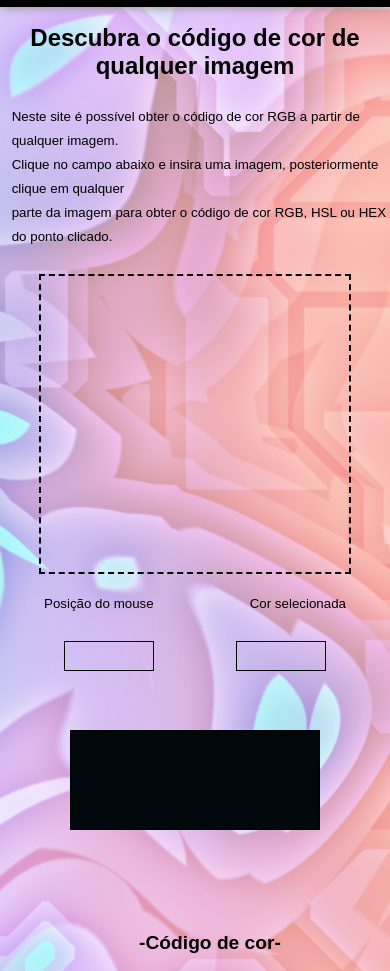
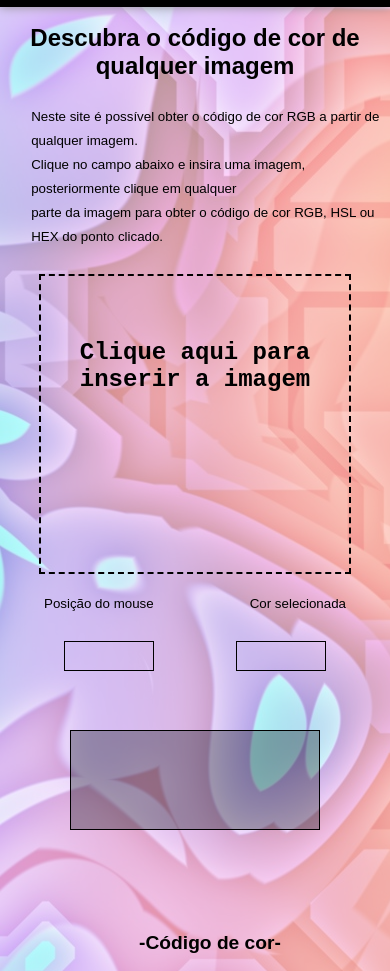
Before and after one commit to FelipeSilva56/Projeto-Seletor-de-C-digo-de-Cor, a plain HTML site: page index.html in a window 390 px wide. Shown: the part 53-1024 px from the top of the page. Drawn offline with Linux system fonts and the light colour scheme.

Commit message:
refatoração

```diff
--- a/index.html
+++ b/index.html
@@ -27,6 +27,7 @@
                     <img src="./img01/fechar.png" alt="X" id="fechar">
                     <div class="entrada">
                         <div class="preview" id="preview">
+                            <h1 class="msg">Clique aqui para inserir a imagem</h1>
                             <img id="image" draggable="false">
                             <canvas id="cs" style="display:none;"></canvas>
                             <input type="file" name="arquivo1" id="arquivo" accept="image/*">
@@ -61,7 +62,7 @@
                     </p>
                 </div>
                 <div class="rgb">
-                    <h2>O que é RBG?</h2>
+                    <h2>O que é RGB?</h2>
                     <p>RGB é a sigla do sistema de cores aditivas formado pelas iniciais das cores em inglês Red, Green e Blue, que significa em português, respectivamente, Vermelho, Verde e Azul.
                     </p>
                     <p>
--- a/seletor.js
+++ b/seletor.js
@@ -11,7 +11,7 @@ preview.onclick = () =>{
 
 let image = document.getElementById('image')
 let fechar = document.querySelector("#fechar");
-
+let msg = document.querySelector(".msg");
 fechar.classList.add('fecharOff')
 
 
@@ -21,7 +21,8 @@ fechar.addEventListener('click', function(){
     fechar.classList.add('fecharOff')
     previewCor.style.backgroundColor = "rgba(255,255,255, 0)"
     selectCor.style.backgroundColor = "rgba(255,255,255, 0)"
-    resultado.innerHTML = ''
+    resultado.innerHTML = '';
+    msg.classList.remove('msgDesativo')
 });
 
 
@@ -38,6 +39,7 @@ window.addEventListener('DOMContentLoaded', () =>{
         //image.style.height = '100%';
 
         fechar.classList.remove('fecharOff');
+        msg.classList.add('msgDesativo')
     });
 });
 
@@ -79,8 +81,8 @@ image.addEventListener('click', (e) =>{
     let hsl = rgbParaHsl(p[0], p[1], p[2])
     let hex = rgbParaHex(p[0], p[1], p[2])
     resultado.innerHTML = 'RGB: '+ rgb +'<br>'
-    resultado.innerHTML += 'HSL :'+ hsl +'<br>'
-    resultado.innerHTML += 'Hexadecimal :' + hex
+    resultado.innerHTML += 'HSL: '+ hsl +'<br>'
+    resultado.innerHTML += 'Hexadecimal: ' + hex
 
     selectCor.style.backgroundColor = hex
     });
--- a/seletor2.0.css
+++ b/seletor2.0.css
@@ -45,7 +45,9 @@ input[type="file"]{
     border: dashed 2px black;
     overflow-y: auto;
     overflow-x: auto;
-    cursor: crosshair
+    cursor: crosshair;
+    transition: background-color 0.5s ease-in-out;
+    transition: color 0.5s ease-in-out  ;
 }
 .saida{
     float:right;
@@ -123,13 +125,17 @@ display: inline-block;
 margin-top: 40px;
 width:300px;
 height:100px;
-background-color: rgb(0, 8, 12);
+background-color: rgba(0, 8, 12, 0.322);
 border:solid 1px black;
 font-family: Arial, Helvetica, sans-serif;
 font-size: 25px;
 margin-left: 30px;
-color:#ffffff;
+color:#1a1515;
 padding:5px;
+}
+.preview:hover{
+    background-color: rgba(0, 0, 0, 0.377);
+    color:#fff;
 }
 .saida p{
     display: inline-block;
@@ -232,7 +238,7 @@ footer p{
 @media(max-width:530px) {
     p{
         font-size:10pt;
-        padding-left: 3%;
+        padding-left:8%;
     }
     .intro{
         max-width: 530px;
@@ -262,6 +268,12 @@ footer p{
     }
     .p1{
         padding-left: 5px !important;
+    }
+    #resultado{
+        font-size: 18px;
+        line-height: 25px;
+        text-align: left;
+
     }
 
 }
@@ -295,3 +307,11 @@ footer p{
     max-width: 50%;
     margin-bottom: 50px;
 }
+.msg{
+    margin-top: 15%;
+    font-family: Courier New, monospace;
+}
+
+.msgDesativo{
+    display:none;
+}
```
